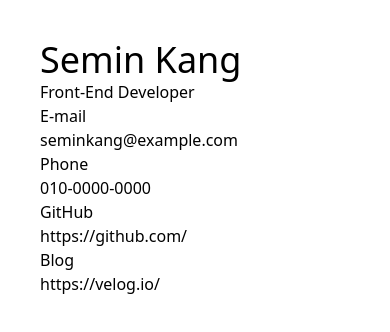
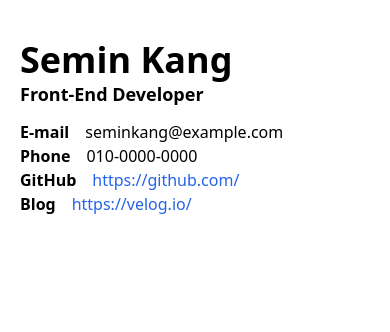
Before and after one commit to SEMINSEMINSEMIN/resume, a plain HTML site: page index.html in a window 390 px wide. Drawn offline with nearby package versions, Linux system fonts and the light colour scheme.

Commit message:
header 모바일

```diff
--- a/index.html
+++ b/index.html
@@ -7,34 +7,39 @@
         <title>resume</title>
         <script src="https://cdn.tailwindcss.com"></script>
     </head>
-    <body class="p-10">
+    <body class="p-5 pt-10">
         <header>
-            <h1 class="text-4xl lg:text-7xl">Semin Kang</h1>
-            <p>Front-End Developer</p>
-            <dl>
-                <dt>E-mail</dt>
-                <dd>
+            <h1 class="font-bold text-4xl lg:text-7xl">Semin Kang</h1>
+            <p class="font-semibold text-lg">Front-End Developer</p>
+            <dl class="grid mt-3">
+                <div class="flex">
+                    <dt class="shrink-0 font-semibold">E-mail</dt>
+                    <dd class="ml-4">
                         seminkang@example.com
                     </dd>
-
-                <dt>Phone</dt>
-                <dd>
+                </div>
+                <div class="flex">
+                    <dt class="shrink-0 font-semibold">Phone</dt>
+                    <dd class="ml-4">
                         010-0000-0000
                     </dd>
-
-                <dt>GitHub</dt>
-                <dd>
-                    <a>
+                </div>
+                <div class="flex">
+                    <dt class="shrink-0   font-semibold">GitHub</dt>
+                    <dd class="ml-4">
+                        <a class="text-blue-600 cursor-pointer">
                             https://github.com/
                         </a>
                     </dd>
-
-                <dt>Blog</dt>
-                <dd>
-                    <a>
+                </div>
+                <div class="flex">
+                    <dt class="shrink-0  font-semibold">Blog</dt>
+                    <dd class="ml-4">
+                        <a class="text-blue-600 cursor-pointer">
                             https://velog.io/
                         </a>
                     </dd>
+                </div>
             </dl>
         </header>
     </body>
```
Lines whose indentation alone changed are shown as unchanged.
